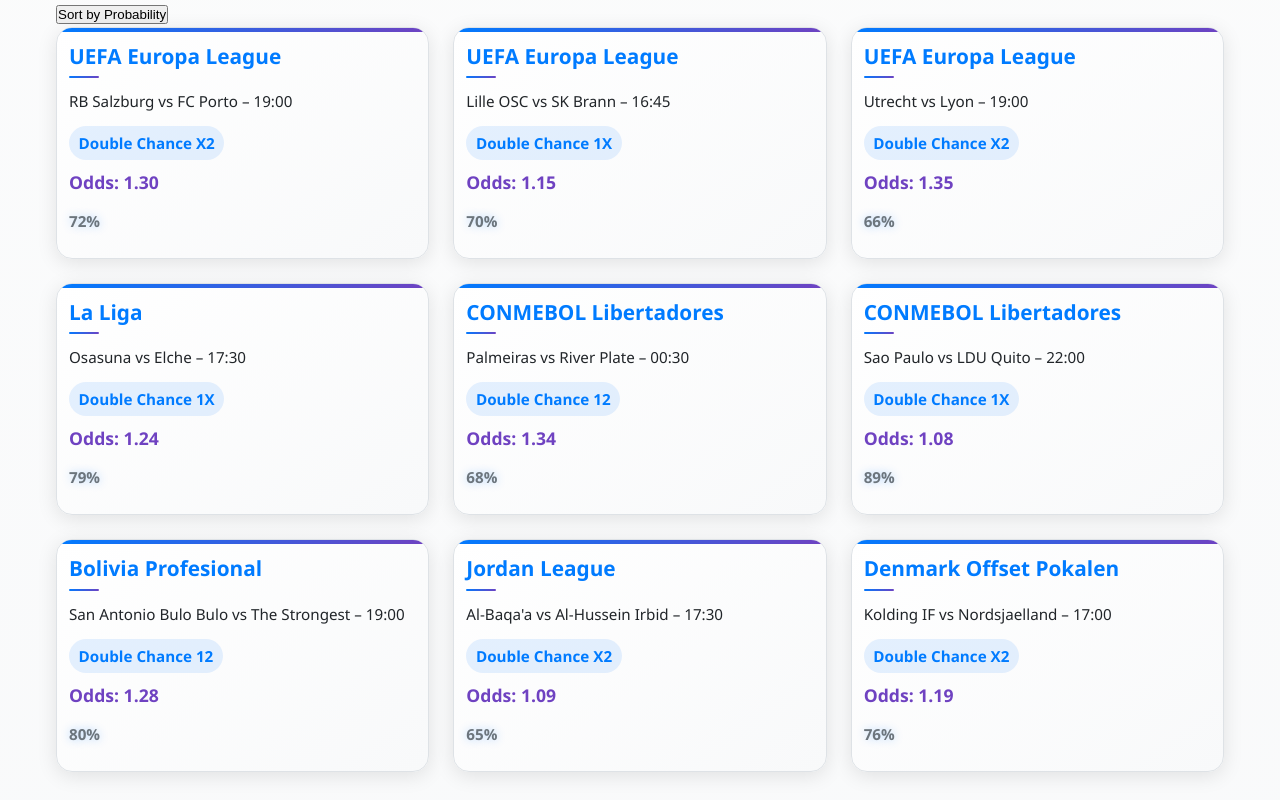
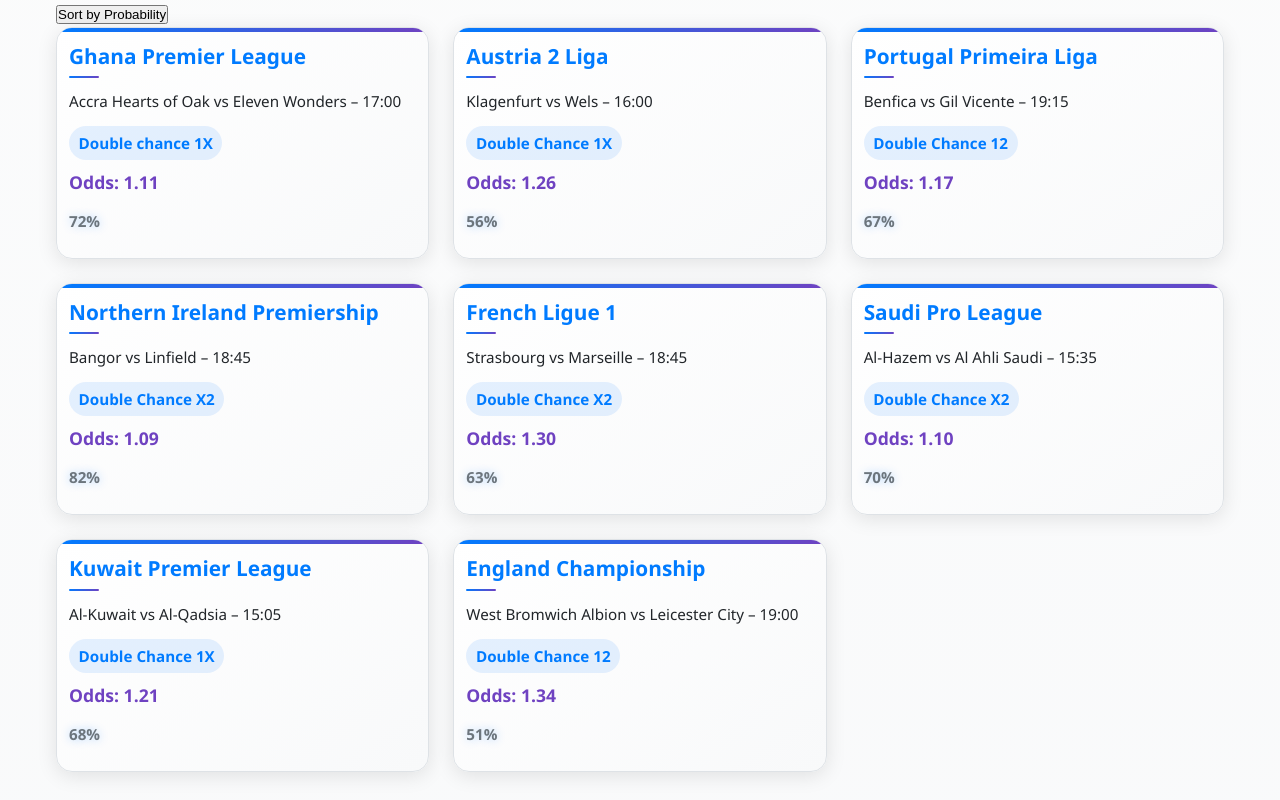
Before and after one commit to dromorongit/DhronePredictions, a website: page double-chance.html in a window 1280 px wide. Shown: the part 2420-3220 px from the top of the page. Drawn offline with Linux system fonts and the light colour scheme.

Commit message:
Update double-chance.html

```diff
--- a/double-chance.html
+++ b/double-chance.html
@@ -215,75 +215,67 @@
             <div class="predictions-grid">
                 <!-- Prediction 1 -->
                 <div class="prediction-card">
-                    <h3>UEFA Europa League</h3>
-                    <p class="fixture">RB Salzburg vs FC Porto – 19:00</p>
-                    <p class="tip">Double Chance X2</p>
-                    <p class="odds">Odds: 1.30</p>
+                    <h3>Ghana Premier League</h3>
+                    <p class="fixture">Accra Hearts of Oak vs Eleven Wonders – 17:00</p>
+                    <p class="tip">Double chance 1X</p>
+                    <p class="odds">Odds: 1.11</p>
                     <p class="probability" title="Probability to win">72%</p>
                 </div>
                 <!-- Prediction 2 -->
                 <div class="prediction-card">
-                    <h3>UEFA Europa League</h3>
-                    <p class="fixture">Lille OSC vs SK Brann – 16:45</p>
+                    <h3>Austria 2 Liga</h3>
+                    <p class="fixture">Klagenfurt vs Wels – 16:00</p>
                     <p class="tip">Double Chance 1X</p>
-                    <p class="odds">Odds: 1.15</p>
-                    <p class="probability" title="Probability to win">70%</p>
+                    <p class="odds">Odds: 1.26</p>
+                    <p class="probability" title="Probability to win">56%</p>
                 </div>
                 <!-- Prediction 3 -->
                 <div class="prediction-card">
-                    <h3>UEFA Europa League</h3>
-                    <p class="fixture">Utrecht vs Lyon – 19:00</p>
-                    <p class="tip">Double Chance X2</p>
-                    <p class="odds">Odds: 1.35</p>
-                    <p class="probability" title="Probability to win">66%</p>
+                    <h3>Portugal Primeira Liga</h3>
+                    <p class="fixture">Benfica vs Gil Vicente – 19:15</p>
+                    <p class="tip">Double Chance 12</p>
+                    <p class="odds">Odds: 1.17</p>
+                    <p class="probability" title="Probability to win">67%</p>
                 </div>
                 <!-- Prediction 4 -->
                 <div class="prediction-card">
-                    <h3>La Liga</h3>
-                    <p class="fixture">Osasuna vs Elche – 17:30</p>
-                    <p class="tip">Double Chance 1X</p>
-                    <p class="odds">Odds: 1.24</p>
-                    <p class="probability" title="Probability to win">79%</p>
+                    <h3>Northern Ireland Premiership</h3>
+                    <p class="fixture">Bangor vs Linfield – 18:45</p>
+                    <p class="tip">Double Chance X2</p>
+                    <p class="odds">Odds: 1.09</p>
+                    <p class="probability" title="Probability to win">82%</p>
                 </div>
                 <!-- Prediction 5 -->
                 <div class="prediction-card">
-                    <h3>CONMEBOL Libertadores</h3>
-                    <p class="fixture">Palmeiras vs River Plate – 00:30</p>
-                    <p class="tip">Double Chance 12</p>
-                    <p class="odds">Odds: 1.34</p>
-                    <p class="probability" title="Probability to win">68%</p>
+                    <h3>French Ligue 1</h3>
+                    <p class="fixture">Strasbourg vs Marseille – 18:45</p>
+                    <p class="tip">Double Chance X2</p>
+                    <p class="odds">Odds: 1.30</p>
+                    <p class="probability" title="Probability to win">63%</p>
                 </div>
                 <!-- Prediction 6 -->
                 <div class="prediction-card">
-                    <h3>CONMEBOL Libertadores</h3>
-                    <p class="fixture">Sao Paulo vs LDU Quito – 22:00</p>
-                    <p class="tip">Double Chance 1X</p>
-                    <p class="odds">Odds: 1.08</p>
-                    <p class="probability" title="Probability to win">89%</p>
+                    <h3>Saudi Pro League</h3>
+                    <p class="fixture">Al-Hazem vs Al Ahli Saudi – 15:35</p>
+                    <p class="tip">Double Chance X2</p>
+                    <p class="odds">Odds: 1.10</p>
+                    <p class="probability" title="Probability to win">70%</p>
                 </div>
                 <!-- Prediction 7 -->
                 <div class="prediction-card">
-                    <h3>Bolivia Profesional</h3>
-                    <p class="fixture">San Antonio Bulo Bulo vs The Strongest – 19:00</p>
-                    <p class="tip">Double Chance 12</p>
-                    <p class="odds">Odds: 1.28</p>
-                    <p class="probability" title="Probability to win">80%</p>
+                    <h3>Kuwait Premier League</h3>
+                    <p class="fixture">Al-Kuwait vs Al-Qadsia – 15:05</p>
+                    <p class="tip">Double Chance 1X</p>
+                    <p class="odds">Odds: 1.21</p>
+                    <p class="probability" title="Probability to win">68%</p>
                 </div>
                 <!-- Prediction 8 -->
                 <div class="prediction-card">
-                    <h3>Jordan League</h3>
-                    <p class="fixture">Al-Baqa'a vs Al-Hussein Irbid – 17:30</p>
-                    <p class="tip">Double Chance X2</p>
-                    <p class="odds">Odds: 1.09</p>
-                    <p class="probability" title="Probability to win">65%</p>
-                </div>
-                <!-- Prediction 9 -->
-                <div class="prediction-card">
-                    <h3>Denmark Offset Pokalen</h3>
-                    <p class="fixture">Kolding IF vs Nordsjaelland – 17:00</p>
-                    <p class="tip">Double Chance X2</p>
-                    <p class="odds">Odds: 1.19</p>
-                    <p class="probability" title="Probability to win">76%</p>
+                    <h3>England Championship</h3>
+                    <p class="fixture">West Bromwich Albion vs Leicester City – 19:00</p>
+                    <p class="tip">Double Chance 12</p>
+                    <p class="odds">Odds: 1.34</p>
+                    <p class="probability" title="Probability to win">51%</p>
                 </div>
             </div>
         </section>
```
